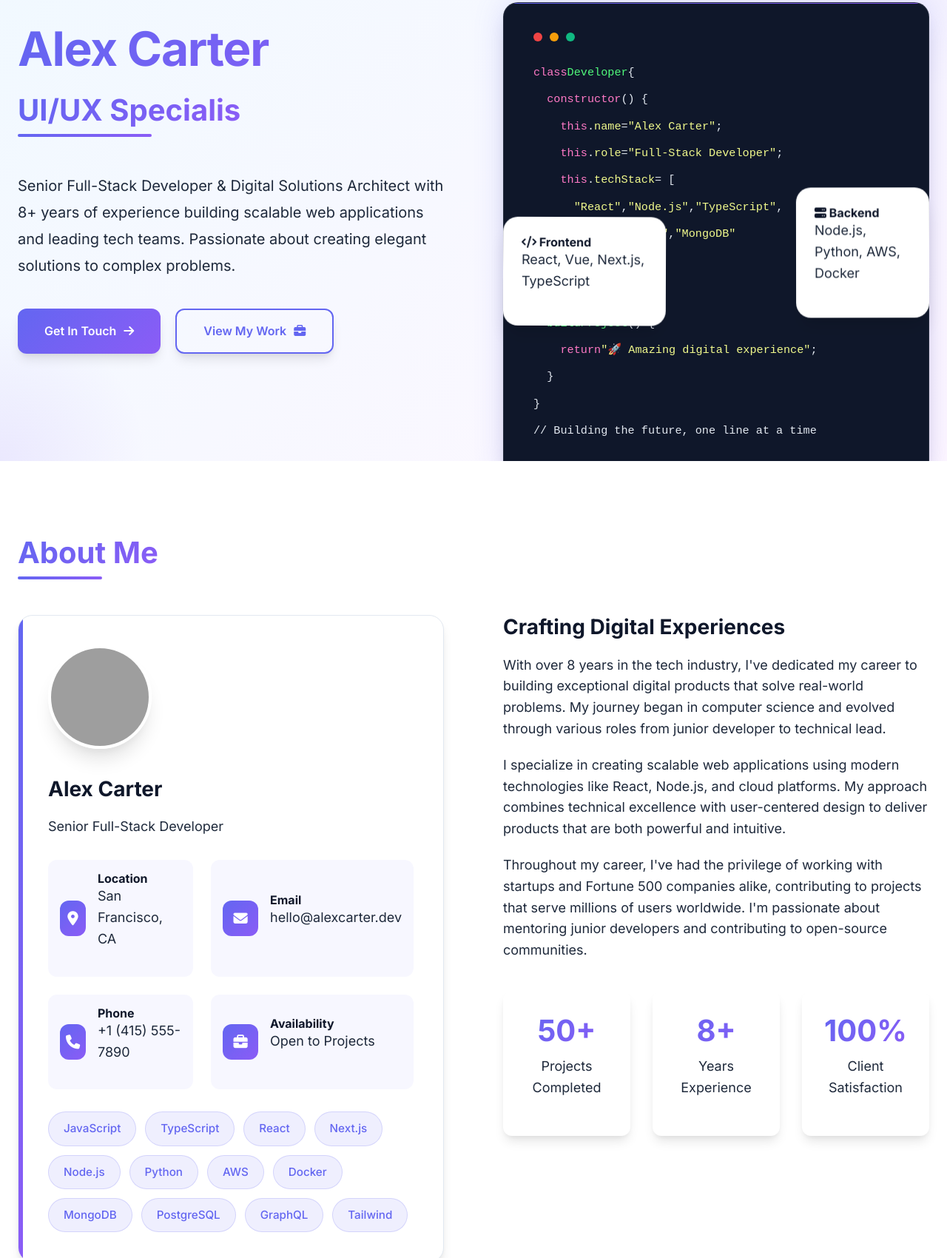
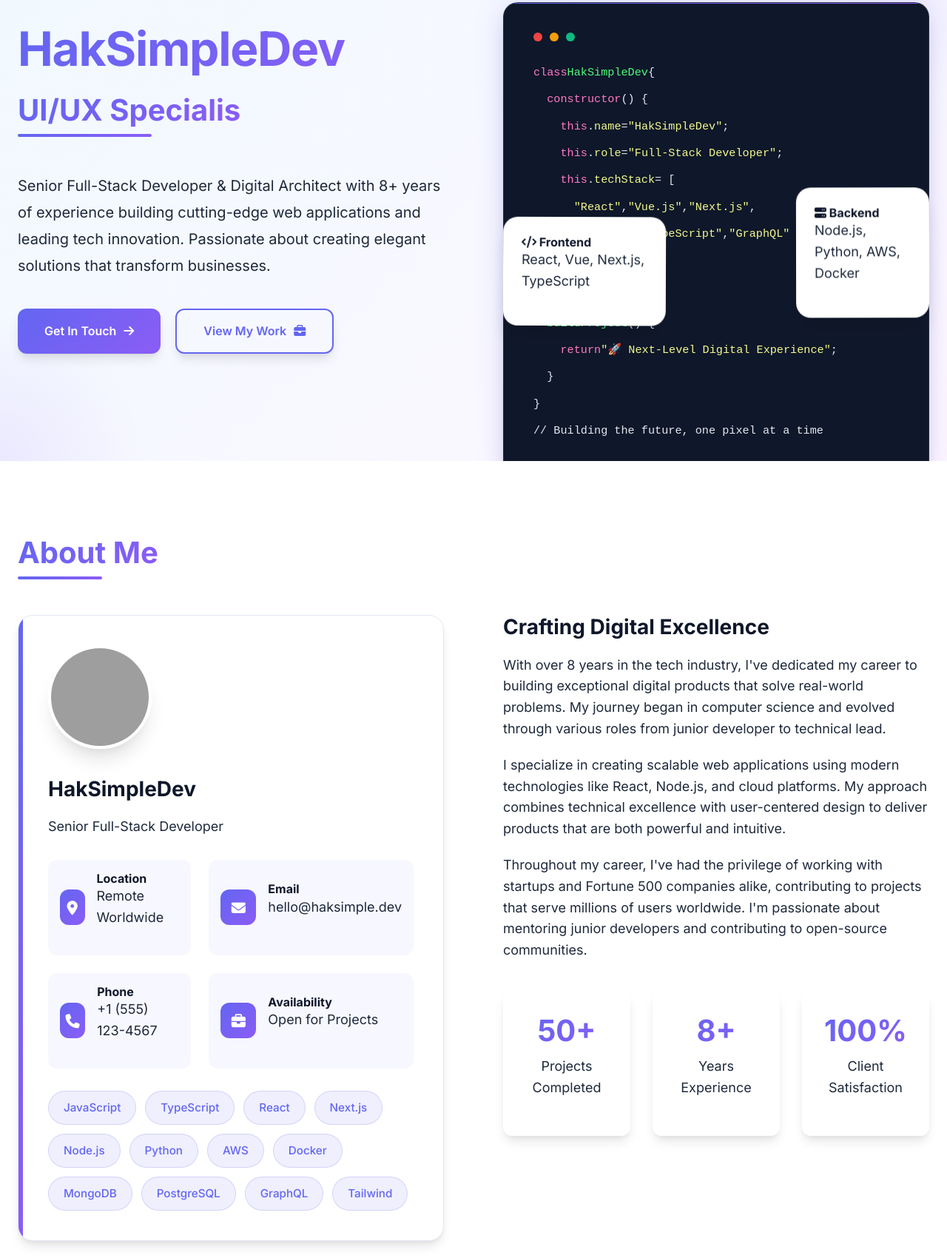
Before and after one commit to ThyMuoyhak/mywebsiteportfolio, a plain HTML site: page index.html in a window 1280 px wide. Shown: the part 177-1877 px from the top of the page at 74% size. Drawn offline with Linux system fonts and the light colour scheme; grey boxes are pictures that could not be loaded.

Commit message:
Update index.html

```diff
--- a/index.html
+++ b/index.html
@@ -8,10 +8,16 @@
     <link rel="stylesheet" href="https://cdnjs.cloudflare.com/ajax/libs/font-awesome/6.4.0/css/all.min.css">
     <link rel="preconnect" href="https://fonts.googleapis.com">
     <link rel="preconnect" href="https://fonts.gstatic.com" crossorigin>
-    <link href="https://fonts.googleapis.com/css2?family=Inter:wght@300;400;500;600;700;800&display=swap" rel="stylesheet">
+    <link href="https://fonts.googleapis.com/css2?family=Inter:wght@300;400;500;600;700;800;900&family=JetBrains+Mono:wght@400;500;600&display=swap" rel="stylesheet">
     <link rel="stylesheet" href="style.css">
 </head>
 <body>
+    <!-- Animated Background Elements -->
+    <div class="particles" id="particles"></div>
+    <div class="gradient-line"></div>
+    <div class="gradient-line"></div>
+    <div class="gradient-line"></div>
+
     <!-- Loading Screen -->
     <div class="loading" id="loading">
         <div class="spinner"></div>
@@ -21,7 +27,7 @@
     <nav id="navbar">
         <div class="container nav-container">
             <a href="#" class="logo">
-                <span>AC</span>
+                <span>HSD</span>
                 <div class="logo-dot"></div>
             </a>
 
@@ -37,7 +43,7 @@
                 <li><a href="#resume" class="nav-link">Resume</a></li>
                 <li><a href="#testimonials" class="nav-link">Testimonials</a></li>
                 <li><a href="#contact" class="nav-link">Contact</a></li>
-                <li><a style="color: white;" href="https://t.me/thymuoyhak" target="_blank" class="nav-link nav-cta">Hire Me</a></li>
+                <li><a href="https://t.me/thymuoyhak" target="_blank" class="nav-link nav-cta">Hire Me</a></li>
             </ul>
         </div>
     </nav>
@@ -46,12 +52,12 @@
     <section id="home" class="hero">
         <div class="container hero-container">
             <div class="hero-content">
-                <h1>Alex Carter</h1>
+                <h1>HakSimpleDev</h1>
                 <div class="typing-container">
                     <h2 id="typing-text"></h2>
                 </div>
                 <p class="hero-tagline">
-                    Senior Full-Stack Developer & Digital Solutions Architect with 8+ years of experience building scalable web applications and leading tech teams. Passionate about creating elegant solutions to complex problems.
+                    Senior Full-Stack Developer & Digital Architect with 8+ years of experience building cutting-edge web applications and leading tech innovation. Passionate about creating elegant solutions that transform businesses.
                 </p>
                 <div class="hero-buttons">
                     <a href="#contact" class="btn">
@@ -72,21 +78,21 @@
                         <div class="window-dot"></div>
                         <div class="window-dot"></div>
                     </div>
-                    <div class="code-line"><span class="keyword">class</span> <span class="function">Developer</span> {</div>
+                    <div class="code-line"><span class="keyword">class</span> <span class="function">HakSimpleDev</span> {</div>
                     <div class="code-line">&nbsp;&nbsp;<span class="keyword">constructor</span>() {</div>
-                    <div class="code-line">&nbsp;&nbsp;&nbsp;&nbsp;<span class="keyword">this</span>.<span class="string">name</span> = <span class="string">"Alex Carter"</span>;</div>
+                    <div class="code-line">&nbsp;&nbsp;&nbsp;&nbsp;<span class="keyword">this</span>.<span class="string">name</span> = <span class="string">"HakSimpleDev"</span>;</div>
                     <div class="code-line">&nbsp;&nbsp;&nbsp;&nbsp;<span class="keyword">this</span>.<span class="string">role</span> = <span class="string">"Full-Stack Developer"</span>;</div>
                     <div class="code-line">&nbsp;&nbsp;&nbsp;&nbsp;<span class="keyword">this</span>.<span class="string">techStack</span> = [</div>
-                    <div class="code-line">&nbsp;&nbsp;&nbsp;&nbsp;&nbsp;&nbsp;<span class="string">"React"</span>, <span class="string">"Node.js"</span>, <span class="string">"TypeScript"</span>,</div>
-                    <div class="code-line">&nbsp;&nbsp;&nbsp;&nbsp;&nbsp;&nbsp;<span class="string">"AWS"</span>, <span class="string">"Docker"</span>, <span class="string">"MongoDB"</span></div>
+                    <div class="code-line">&nbsp;&nbsp;&nbsp;&nbsp;&nbsp;&nbsp;<span class="string">"React"</span>, <span class="string">"Vue.js"</span>, <span class="string">"Next.js"</span>,</div>
+                    <div class="code-line">&nbsp;&nbsp;&nbsp;&nbsp;&nbsp;&nbsp;<span class="string">"Node.js"</span>, <span class="string">"TypeScript"</span>, <span class="string">"GraphQL"</span></div>
                     <div class="code-line">&nbsp;&nbsp;&nbsp;&nbsp;];</div>
                     <div class="code-line">&nbsp;&nbsp;}</div>
                     <div class="code-line"></div>
                     <div class="code-line">&nbsp;&nbsp;<span class="function">buildProject</span>() {</div>
-                    <div class="code-line">&nbsp;&nbsp;&nbsp;&nbsp;<span class="keyword">return</span> <span class="string">"🚀 Amazing digital experience"</span>;</div>
+                    <div class="code-line">&nbsp;&nbsp;&nbsp;&nbsp;<span class="keyword">return</span> <span class="string">"🚀 Next-Level Digital Experience"</span>;</div>
                     <div class="code-line">&nbsp;&nbsp;}</div>
                     <div class="code-line">}</div>
-                    <div class="code-line comment">// Building the future, one line at a time</div>
+                    <div class="code-line comment">// Building the future, one pixel at a time</div>
                 </div>
 
                 <div class="floating-element">
@@ -113,8 +119,8 @@
             <h2>About Me</h2>
             <div class="about-container">
                 <div class="profile-card">
-                    <img src="https://images.unsplash.com/photo-1507003211169-0a1dd7228f2d?ixlib=rb-4.0.3&ixid=M3wxMjA3fDB8MHxwaG90by1wYWdlfHx8fGVufDB8fHx8fA%3D%3D&auto=format&fit=crop&w=1074&q=80" alt="Alex Carter" class="profile-image">
-                    <h3>Alex Carter</h3>
+                    <img src="https://images.unsplash.com/photo-1507003211169-0a1dd7228f2d?ixlib=rb-4.0.3&ixid=M3wxMjA3fDB8MHxwaG90by1wYWdlfHx8fGVufDB8fHx8fA%3D%3D&auto=format&fit=crop&w=1074&q=80" alt="HakSimpleDev" class="profile-image">
+                    <h3>HakSimpleDev</h3>
                     <p>Senior Full-Stack Developer</p>
 
                     <div class="info-grid">
@@ -124,7 +130,7 @@
                             </div>
                             <div>
                                 <h4>Location</h4>
-                                <p>San Francisco, CA</p>
+                                <p>Remote Worldwide</p>
                             </div>
                         </div>
 
@@ -134,7 +140,7 @@
                             </div>
                             <div>
                                 <h4>Email</h4>
-                                <p>hello@alexcarter.dev</p>
+                                <p>hello@haksimple.dev</p>
                             </div>
                         </div>
 
@@ -144,7 +150,7 @@
                             </div>
                             <div>
                                 <h4>Phone</h4>
-                                <p>+1 (415) 555-7890</p>
+                                <p>+1 (555) 123-4567</p>
                             </div>
                         </div>
 
@@ -154,7 +160,7 @@
                             </div>
                             <div>
                                 <h4>Availability</h4>
-                                <p>Open to Projects</p>
+                                <p>Open for Projects</p>
                             </div>
                         </div>
                     </div>
@@ -176,7 +182,7 @@
                 </div>
 
                 <div class="about-content">
-                    <h3>Crafting Digital Experiences</h3>
+                    <h3>Crafting Digital Excellence</h3>
                     <p>With over 8 years in the tech industry, I've dedicated my career to building exceptional digital products that solve real-world problems. My journey began in computer science and evolved through various roles from junior developer to technical lead.</p>
 
                     <p>I specialize in creating scalable web applications using modern technologies like React, Node.js, and cloud platforms. My approach combines technical excellence with user-centered design to deliver products that are both powerful and intuitive.</p>
@@ -353,7 +359,7 @@
                         </div>
                         <div>
                             <h4>Call Me</h4>
-                            <p>+1 (415) 555-7890</p>
+                            <p>+1 (555) 123-4567</p>
                             <small>Mon-Fri, 9AM-6PM PST</small>
                         </div>
                     </div>
@@ -364,7 +370,7 @@
                         </div>
                         <div>
                             <h4>Email Me</h4>
-                            <p>hello@alexcarter.dev</p>
+                            <p>hello@haksimple.dev</p>
                             <small>Response within 24 hours</small>
                         </div>
                     </div>
@@ -375,7 +381,7 @@
                         </div>
                         <div>
                             <h4>Location</h4>
-                            <p>San Francisco, California</p>
+                            <p>Remote Worldwide</p>
                             <small>Available for remote work</small>
                         </div>
                     </div>
@@ -439,7 +445,7 @@
             <div class="footer-container">
                 <div class="footer-about">
                     <a href="#" class="footer-logo">
-                        <span>AC</span>
+                        <span>HSD</span>
                         <div class="logo-dot"></div>
                     </a>
                     <p>Building exceptional digital experiences through innovative solutions and cutting-edge technology. Let's create something amazing together.</p>
@@ -469,7 +475,7 @@
             </div>
 
             <div class="footer-bottom">
-                <p>&copy; 2024 Alex Carter. All rights reserved. | Designed with ❤️ and code</p>
+                <p>&copy; 2024 HakSimpleDev. All rights reserved. | Designed with ❤️ and code</p>
             </div>
         </div>
     </footer>
```
